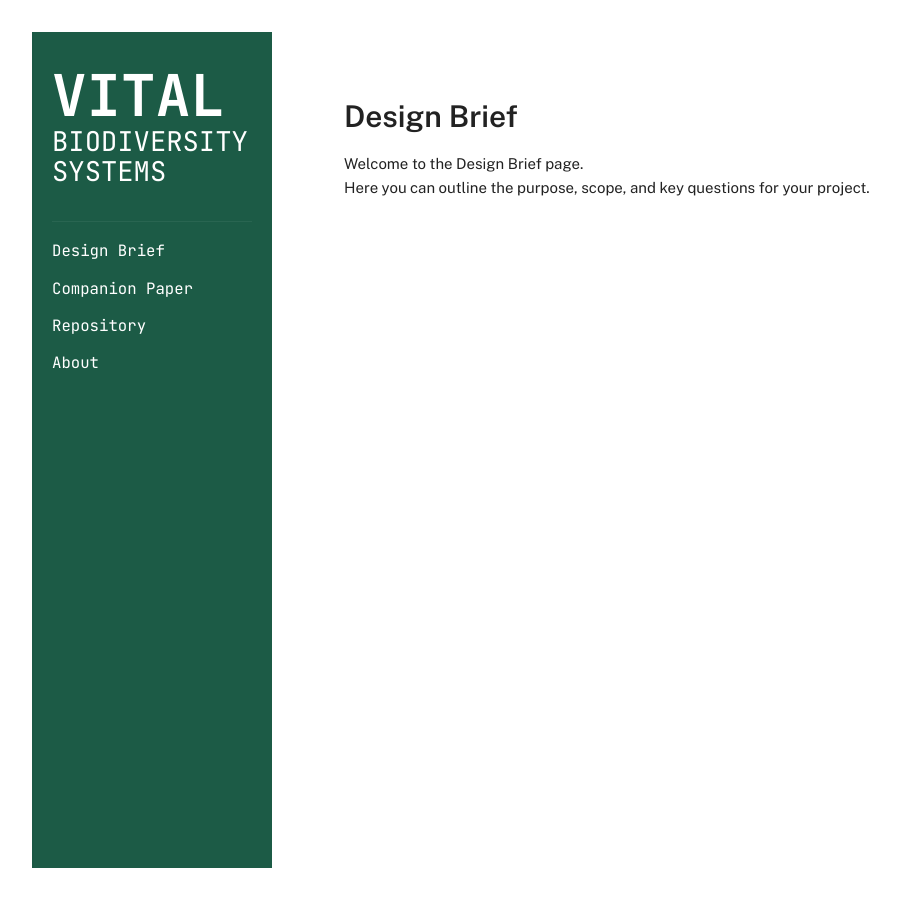
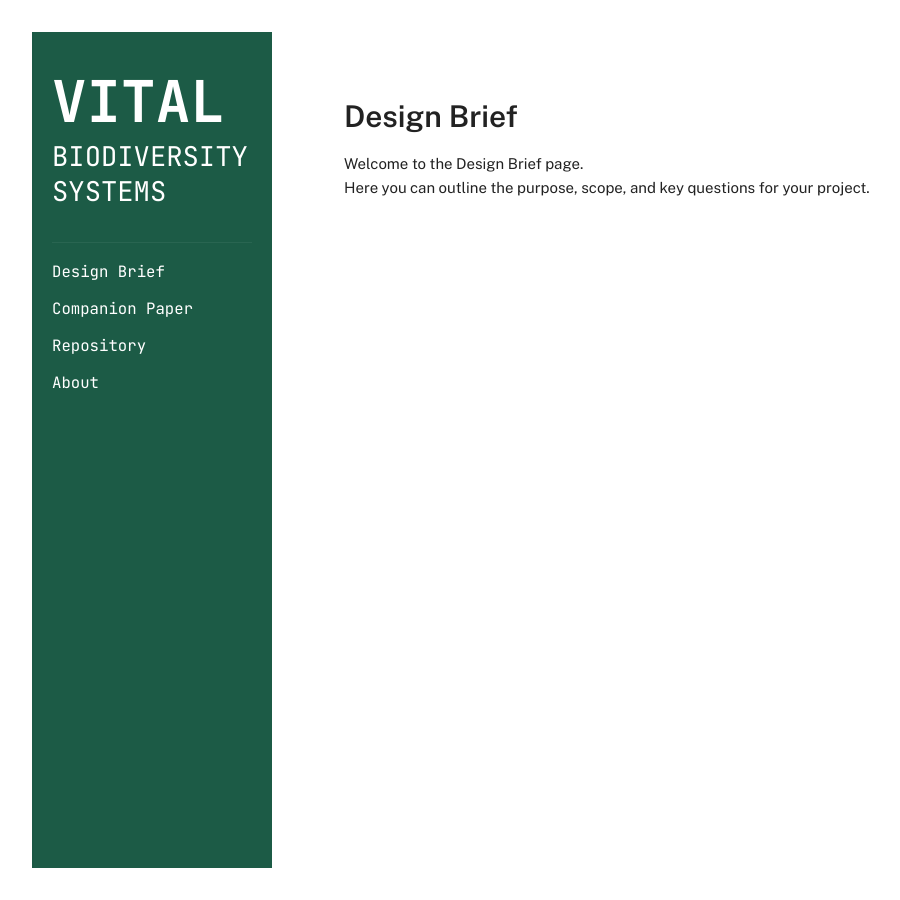
Before and after one commit to vitalbiodiversity/vitalbiodiversity.github.io, a Jekyll site: the page built from index.md, in a window 1280 px wide and 900 px high. Shown: the whole window, without its empty margins (58-958 px from the left). Built offline with Jekyll 4.4.1, drawn with Linux system fonts in a browser that asks for light colours.

Commit message:
Update style.css

```diff
--- a/assets/css/style.css
+++ b/assets/css/style.css
@@ -85,7 +85,7 @@ body {
 .site-title .title-large,
 .site-title .title-small {
   display: inline-block;    /* ensures consistent spacing */
-  line-height: 1.1;         /* reduces vertical space, tweak as needed */
+  line-height: 1.3;         /* reduces vertical space, tweak as needed */
   margin: 0;                /* remove default margin */
 }
 
```
